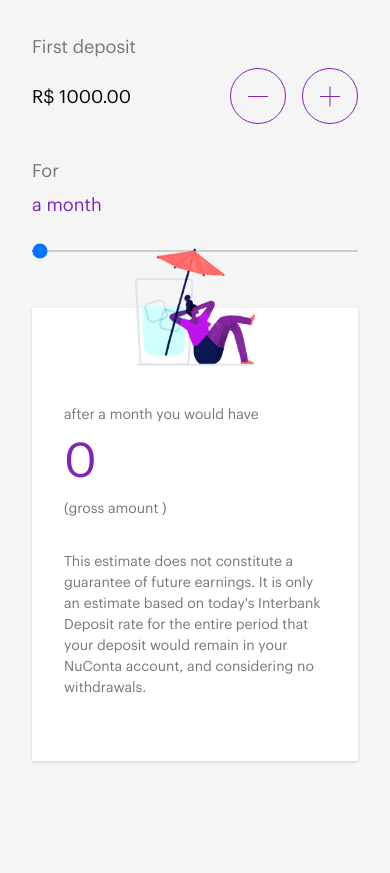
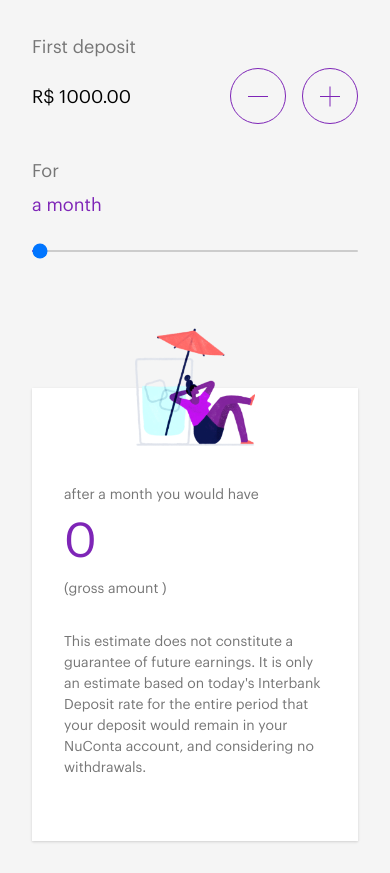
Before and after one commit to thalesagapito/nuconta-calculator, a Vue app: page / in a window 390 px wide. Before the commit the page ends 844 px from the top, so only its background shows below. Built offline with nearby package versions, Linux system fonts and the light colour scheme.

Commit message:
add month and deposit refs to app.vue

```diff
--- a/src/app.vue
+++ b/src/app.vue
@@ -1,17 +1,34 @@
 <script lang="ts" setup>
+import { ref } from 'vue'
 import CalculatorInput from './components/calculator-input.vue'
 import CalculatorOutput from './components/calculator-output.vue'
+
+const firstDepositAmount = ref(1000)
+const months = ref(1)
 </script>
 
 <template>
   <div class="calculator-wrapper">
-    <calculator-input />
-    <calculator-output />
+    <calculator-input
+      v-model:firstDepositAmount="firstDepositAmount"
+      v-model:months="months"
+      class="input"
+    />
+
+    <calculator-output
+      :months="months"
+      class="output"
+    />
   </div>
 </template>
 
 <style lang="postcss" scoped>
 .calculator-wrapper {
-  @apply flex flex-col sm:flex-row p-8;
+  @apply p-8 flex flex-col sm:flex-row;
+  .input {
+    @apply mb-20;
+  }
+  .output {
+  }
 }
 </style>
```
